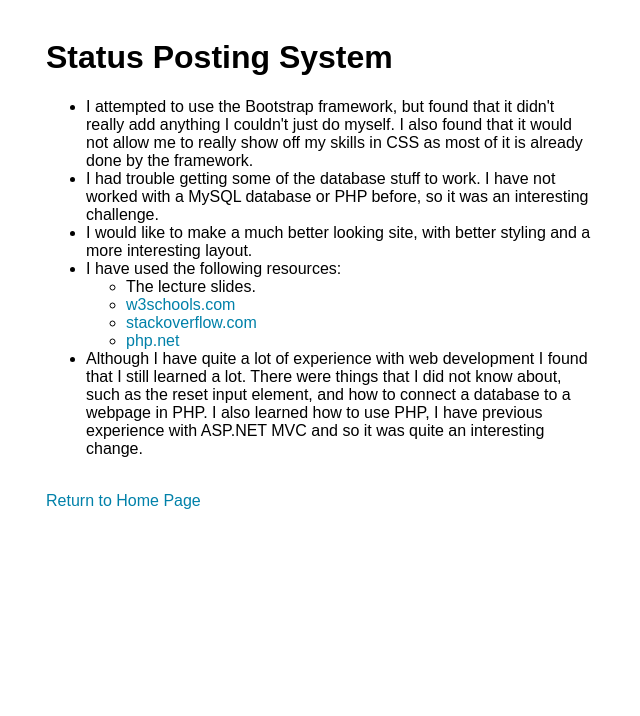
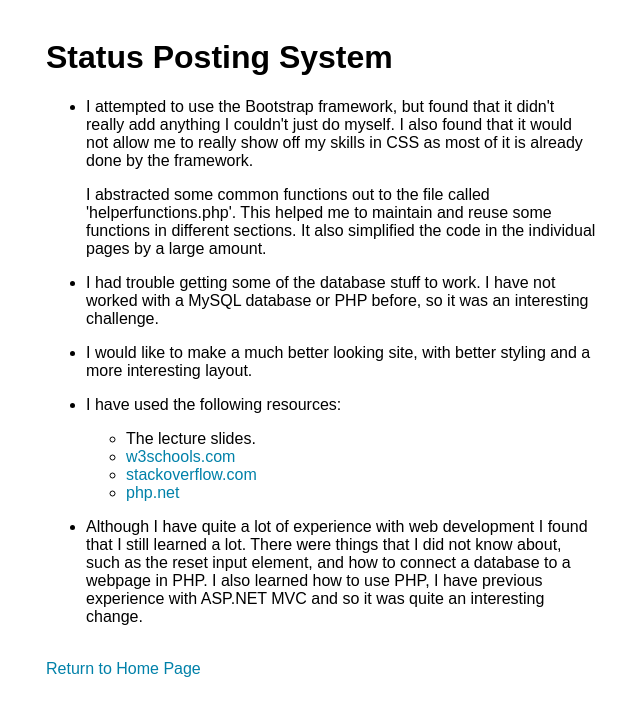
Before and after one commit to JackWFinlay/Web-Development-Assignment-1, a PHP site: page /about.php in a window 1280 px wide. Shown: the top 716 px of the page, without its empty margins (319-959 px from the left). Run offline with PHP 8.4, Linux system fonts and the light colour scheme.

Commit message:
Update About page.

```diff
--- a/assign1/about.php
+++ b/assign1/about.php
@@ -20,10 +20,20 @@
 			<h1>Status Posting System</h1>
 
 			<ul>
-				<li>I attempted to use the Bootstrap framework, but found that it didn't really add anything I couldn't just do myself. I also found that it would not allow me to really show off my skills in CSS as most of it is already done by the framework.</li>
-				<li>I had trouble getting some of the database stuff to work. I have not worked with a MySQL database or PHP before, so it was an interesting challenge.</li>
-				<li>I would like to make a much better looking site, with better styling and a more interesting layout.</li>
-				<li>I have used the following resources:
+				<li>
+					<p>I attempted to use the Bootstrap framework, but found that it didn't really add anything I couldn't just do myself. I also found that it would not allow me to really show off my skills in CSS as most of it is already done by the framework.</p>
+
+					<p>I abstracted some common functions out to the file called 'helperfunctions.php'. This helped me to maintain and reuse some functions in different sections. It also simplified the code in the individual pages by a large amount.</p>
+
+				</li>
+				<li>
+					<p>I had trouble getting some of the database stuff to work. I have not worked with a MySQL database or PHP before, so it was an interesting challenge.</p>
+				</li>
+				<li>
+					<p>I would like to make a much better looking site, with better styling and a more interesting layout.</p>
+				</li>
+				<li>
+					<p>I have used the following resources:
 						<ul>
 							<li>The lecture slides.</li>
 							<li>
@@ -39,8 +49,11 @@
 								</a>
 							</li>
 						</ul>
+					</p>
 				</li>
-				<li>Although I have quite a lot of experience with web development I found that I still learned a lot. There were things that I did not know about, such as the reset input element, and how to connect a database to a webpage in PHP. I also learned how to use PHP, I have previous experience with ASP.NET MVC and so it was quite an interesting change.</li>
+				<li>
+					<p>Although I have quite a lot of experience with web development I found that I still learned a lot. There were things that I did not know about, such as the reset input element, and how to connect a database to a webpage in PHP. I also learned how to use PHP, I have previous experience with ASP.NET MVC and so it was quite an interesting change.</p>
+				</li>
 			</ul>
 
 			<br/>
```
Lines whose indentation alone changed are shown as unchanged.
